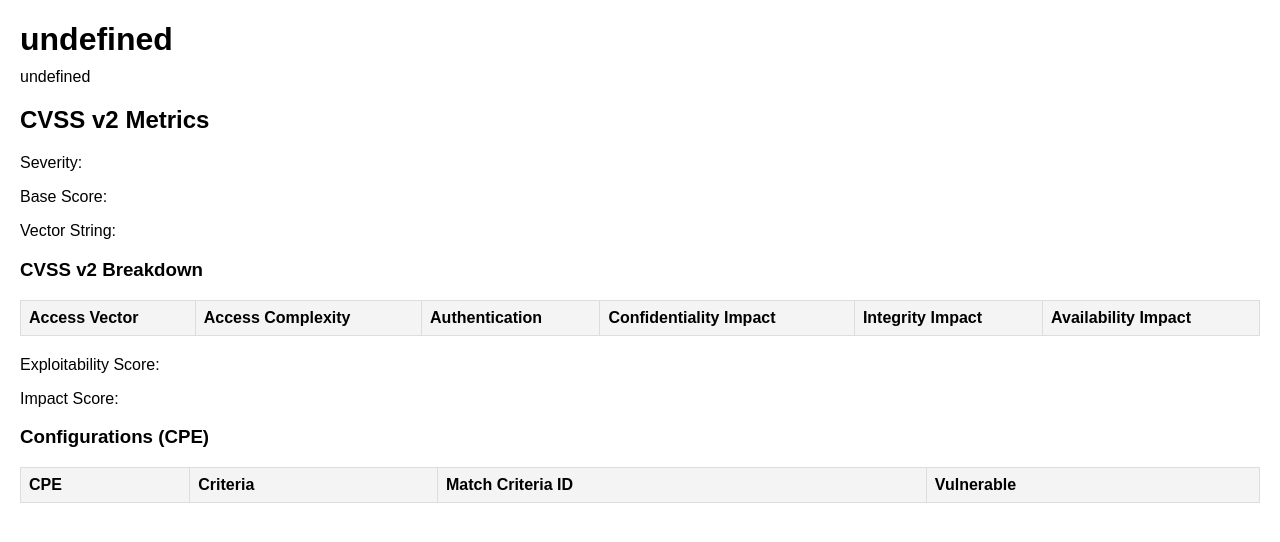
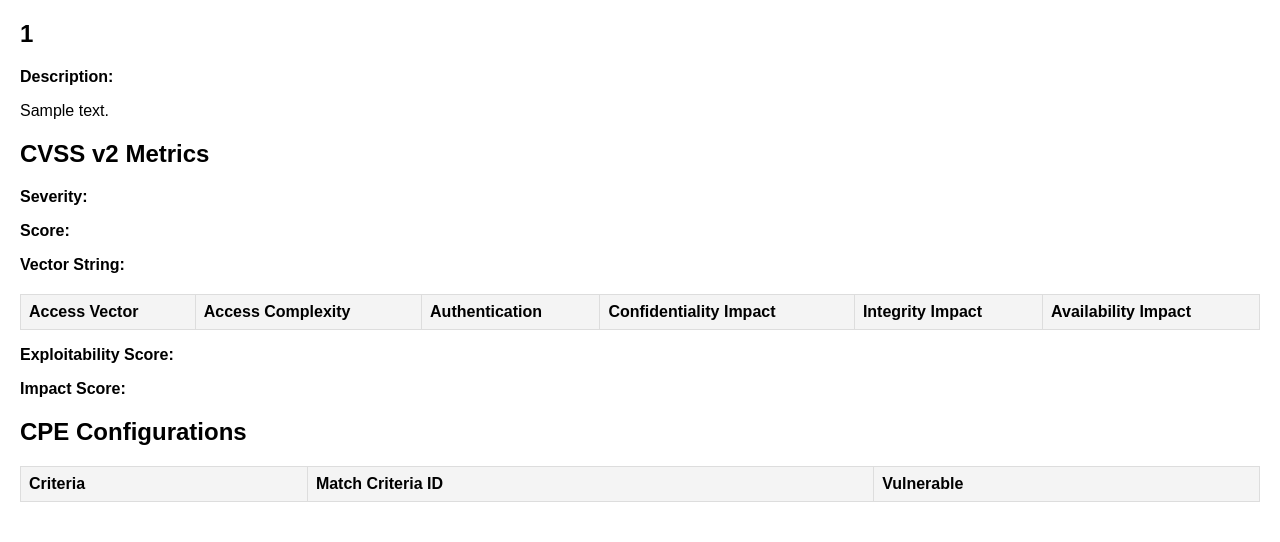
Before and after one commit to A-THIF/Securin_assestment_1, a FastAPI app: template templates/cve_detail.html in a window 1280 px wide. Shown: the top 542 px of the page. Run offline with FastAPI, Linux system fonts and the light colour scheme; the template is opened without the code that fills it: most values are stand-ins (such as "Sample title", 1, 10 or a date in 2020); lists and menus that the app fills with data are empty.

Commit message:
Add metrics & configurations to CVE model and UI
Add metrics and configurations fields to the CVE model (Text columns) and update the migration to add these columns (with broader exception handling). Update the sync service to persist metrics and configurations as JSON strings. Add a detail view route (/cves/{cve_id}/view), update index links to point to the new view, and revamp cve_detail.html to parse/display stored metrics and CPE configurations with minor styling adjustments.

```diff
--- a/core/migration.py
+++ b/core/migration.py
@@ -9,7 +9,9 @@
     "description": "TEXT",
     "base_score": "FLOAT",
     "identifier": "TEXT",
-    "status": "TEXT"
+    "status": "TEXT",
+    "metrics": "TEXT",
+    "configurations": "TEXT"
 }
 
 with engine.connect() as conn:
@@ -21,7 +23,7 @@
             print(f"Adding column '{col_name}'")
             try:
                 conn.execute(text(f'ALTER TABLE cves ADD COLUMN {col_name} {col_type}'))
-            except OperationalError as e:
+            except Exception as e:
                 print(f"Could not add column '{col_name}': {e}")
 
 print("Migration completed.")
--- a/main.py
+++ b/main.py
@@ -1,6 +1,7 @@
 from fastapi import FastAPI, Request
 from fastapi.templating import Jinja2Templates
 from fastapi.staticfiles import StaticFiles
+from fastapi.responses import HTMLResponse
 from api.routes import router
 from core.database import engine
 from models.model import Base
@@ -21,3 +22,7 @@
 @app.get("/")
 def root(request: Request):
     return templates.TemplateResponse("index.html", {"request": request})
+
+@app.get("/cves/{cve_id}/view", response_class=HTMLResponse)
+def cve_detail_page(request: Request, cve_id: str):
+    return templates.TemplateResponse("cve_detail.html", {"request": request, "cve_id": cve_id})
--- a/models/model.py
+++ b/models/model.py
@@ -1,4 +1,4 @@
-from sqlalchemy import Column, String, Float, DateTime
+from sqlalchemy import Column, String, Float, DateTime, Text
 from core.database import Base
 
 class CVE(Base):
@@ -11,6 +11,9 @@
     base_score = Column(Float)
     identifier = Column(String, nullable=True)  # email or owner identifier
     status = Column(String, nullable=True)      # e.g., 'Vulnerable', 'Rejected', etc.
+    metrics = Column(Text, nullable=True)       # store JSON as string
+    configurations = Column(Text, nullable=True)  # store CPE configs as JSON string
+
 
 
     # Add this helper to convert model instance to dictionary
--- a/templates/cve_detail.html
+++ b/templates/cve_detail.html
@@ -5,23 +5,28 @@
     <title>CVE Detail</title>
     <style>
         body { font-family: Arial, sans-serif; margin: 20px; }
-        h1 { margin-bottom: 10px; }
-        table { border-collapse: collapse; width: 100%; margin-bottom: 20px; }
+        h1 { font-size: 24px; }
+        table { border-collapse: collapse; width: 100%; margin-top: 20px; }
         th, td { border: 1px solid #ddd; padding: 8px; text-align: left; }
         th { background-color: #f4f4f4; }
+        .section { margin-top: 20px; }
     </style>
 </head>
 <body>
-    <h1 id="cveTitle">CVE Detail</h1>
-    <div id="description"></div>
+    <h1 id="cveTitle">CVE Details</h1>
 
+    <div class="section">
+        <strong>Description:</strong>
+        <p id="description"></p>
+    </div>
+
+    <div class="section">
         <h2>CVSS v2 Metrics</h2>
-    <p>Severity: <span id="severity"></span></p>
-    <p>Base Score: <span id="baseScore"></span></p>
-    <p>Vector String: <span id="vectorString"></span></p>
+        <p><strong>Severity:</strong> <span id="severity"></span></p>
+        <p><strong>Score:</strong> <span id="baseScore"></span></p>
+        <p><strong>Vector String:</strong> <span id="vectorString"></span></p>
 
-    <h3>CVSS v2 Breakdown</h3>
-    <table>
+        <table id="cvssTable">
             <thead>
                 <tr>
                     <th>Access Vector</th>
@@ -32,90 +37,79 @@
                     <th>Availability Impact</th>
                 </tr>
             </thead>
-        <tbody id="cvssTableBody"></tbody>
+            <tbody>
+            </tbody>
         </table>
 
-    <p>Exploitability Score: <span id="exploitScore"></span></p>
-    <p>Impact Score: <span id="impactScore"></span></p>
+        <p><strong>Exploitability Score:</strong> <span id="exploitabilityScore"></span></p>
+        <p><strong>Impact Score:</strong> <span id="impactScore"></span></p>
+    </div>
 
-    <h3>Configurations (CPE)</h3>
-    <table>
+    <div class="section">
+        <h2>CPE Configurations</h2>
+        <table id="cpeTable">
             <thead>
                 <tr>
-                <th>CPE</th>
                     <th>Criteria</th>
                     <th>Match Criteria ID</th>
                     <th>Vulnerable</th>
                 </tr>
             </thead>
-        <tbody id="cpeTableBody"></tbody>
+            <tbody>
+            </tbody>
         </table>
+    </div>
 
     <script>
-        // Get CVE ID from URL, e.g., /cves/CVE-1999-0334
-        const urlParts = window.location.pathname.split('/');
-        const cveId = urlParts[urlParts.length - 1];
+        const cveId = "{{ cve_id }}";
 
-        async function fetchCveDetail() {
+        async function fetchCVE() {
             const res = await fetch(`/cves/${cveId}`);
-            const data = await res.json();
+            const cve = await res.json();
 
-            // Title & description
-            document.getElementById('cveTitle').innerText = data.cve_id;
-            document.getElementById('description').innerText = data.description;
+            document.getElementById('cveTitle').innerText = cve.cve_id;
+            document.getElementById('description').innerText = cve.description;
 
-            // CVSS v2 metrics
-            if (data.metrics && data.metrics.cvssMetricV2) {
-                const metric = data.metrics.cvssMetricV2[0];
-                const cvss = metric.cvssData;
+            // Parse metrics string into JSON
+const metrics = cve.metrics ? JSON.parse(cve.metrics)?.cvssMetricV2?.[0] : null;
 
-                document.getElementById('severity').innerText = metric.baseSeverity || '';
-                document.getElementById('baseScore').innerText = cvss.baseScore || '';
-                document.getElementById('vectorString').innerText = cvss.vectorString || '';
+if (metrics) {
+    const cvss = metrics.cvssData;
+    document.getElementById('severity').innerText = metrics.baseSeverity || "N/A";
+    document.getElementById('baseScore').innerText = cvss.baseScore || "N/A";
+    document.getElementById('vectorString').innerText = cvss.vectorString || "N/A";
+    document.getElementById('exploitabilityScore').innerText = metrics.exploitabilityScore || "N/A";
+    document.getElementById('impactScore').innerText = metrics.impactScore || "N/A";
 
-                // Breakdown table
-                const tbody = document.getElementById('cvssTableBody');
+    const tbody = document.querySelector('#cvssTable tbody');
     tbody.innerHTML = `
         <tr>
-                        <td>${cvss.accessVector || ''}</td>
-                        <td>${cvss.accessComplexity || ''}</td>
-                        <td>${cvss.authentication || ''}</td>
-                        <td>${cvss.confidentialityImpact || ''}</td>
-                        <td>${cvss.integrityImpact || ''}</td>
-                        <td>${cvss.availabilityImpact || ''}</td>
+            <td>${cvss.accessVector || "N/A"}</td>
+            <td>${cvss.accessComplexity || "N/A"}</td>
+            <td>${cvss.authentication || "N/A"}</td>
+            <td>${cvss.confidentialityImpact || "N/A"}</td>
+            <td>${cvss.integrityImpact || "N/A"}</td>
+            <td>${cvss.availabilityImpact || "N/A"}</td>
         </tr>
     `;
-
-                document.getElementById('exploitScore').innerText = metric.exploitabilityScore || '';
-                document.getElementById('impactScore').innerText = metric.impactScore || '';
 }
 
-            // CPE configurations
-            const cpeBody = document.getElementById('cpeTableBody');
-            cpeBody.innerHTML = '';
-            if (data.configurations && data.configurations.length > 0) {
-                data.configurations.forEach(node => {
-                    if (node.nodes) {
-                        node.nodes.forEach(subNode => {
-                            if (subNode.cpeMatch) {
-                                subNode.cpeMatch.forEach(cpe => {
+// Parse configurations string into JSON
+const configurations = cve.configurations ? JSON.parse(cve.configurations)?.[0]?.nodes?.[0]?.cpeMatch || [] : [];
+const cpeTbody = document.querySelector('#cpeTable tbody');
+cpeTbody.innerHTML = "";
+configurations.forEach(cpe => {
     const row = document.createElement('tr');
     row.innerHTML = `
-                                        <td>${cpe.criteria || ''}</td>
-                                        <td>${cpe.criteria || ''}</td>
-                                        <td>${cpe.matchCriteriaId || ''}</td>
-                                        <td>${cpe.vulnerable}</td>
+        <td>${cpe.criteria || "N/A"}</td>
+        <td>${cpe.matchCriteriaId || "N/A"}</td>
+        <td>${cpe.vulnerable || "N/A"}</td>
     `;
-                                    cpeBody.appendChild(row);
+    cpeTbody.appendChild(row);
 });
         }
-                        });
-                    }
-                });
-            }
-        }
 
-        fetchCveDetail();
+        fetchCVE();
     </script>
 </body>
 </html>
--- a/templates/index.html
+++ b/templates/index.html
@@ -71,7 +71,7 @@
 
             data.data.forEach((cve, index) => {
                 const row = document.createElement('tr');
-                row.onclick = () => { window.location.href = `/cves/${cve.cve_id}`; };
+                row.onclick = () => { window.location.href = `/cves/${cve.cve_id}/view`; };
                 row.innerHTML = `
     <td>${skip + index + 1}</td>
     <td>${cve.cve_id}</td>
```
Also changed, not shown: services/sync.py (+6 -1 lines). Lines whose indentation alone changed are shown as unchanged.
